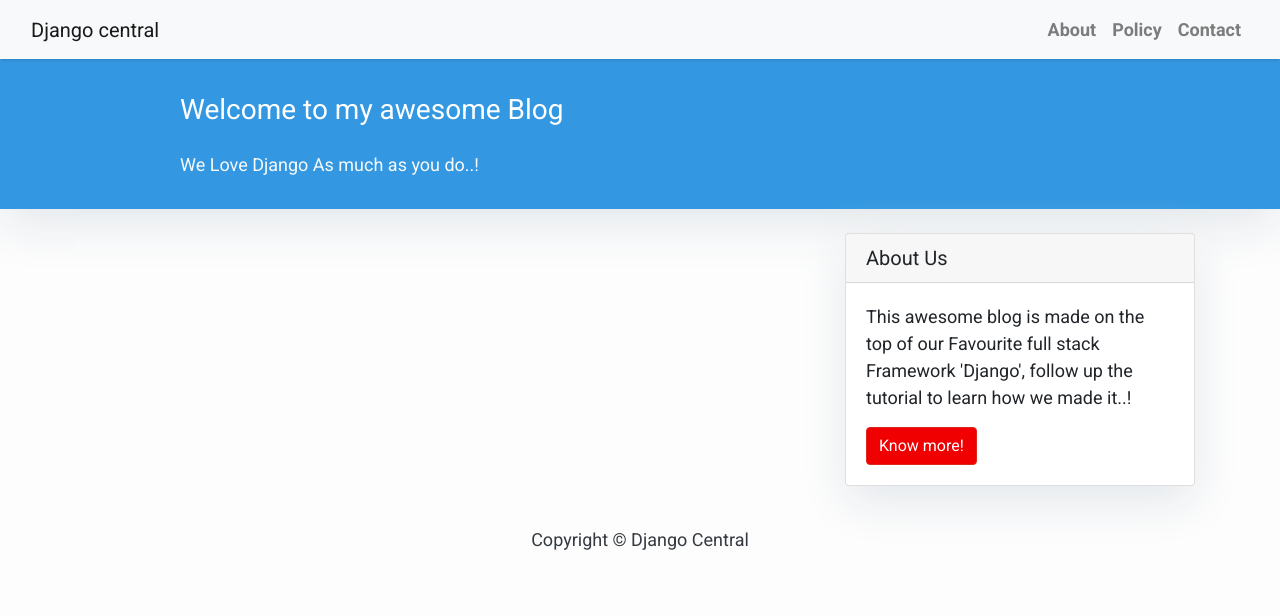
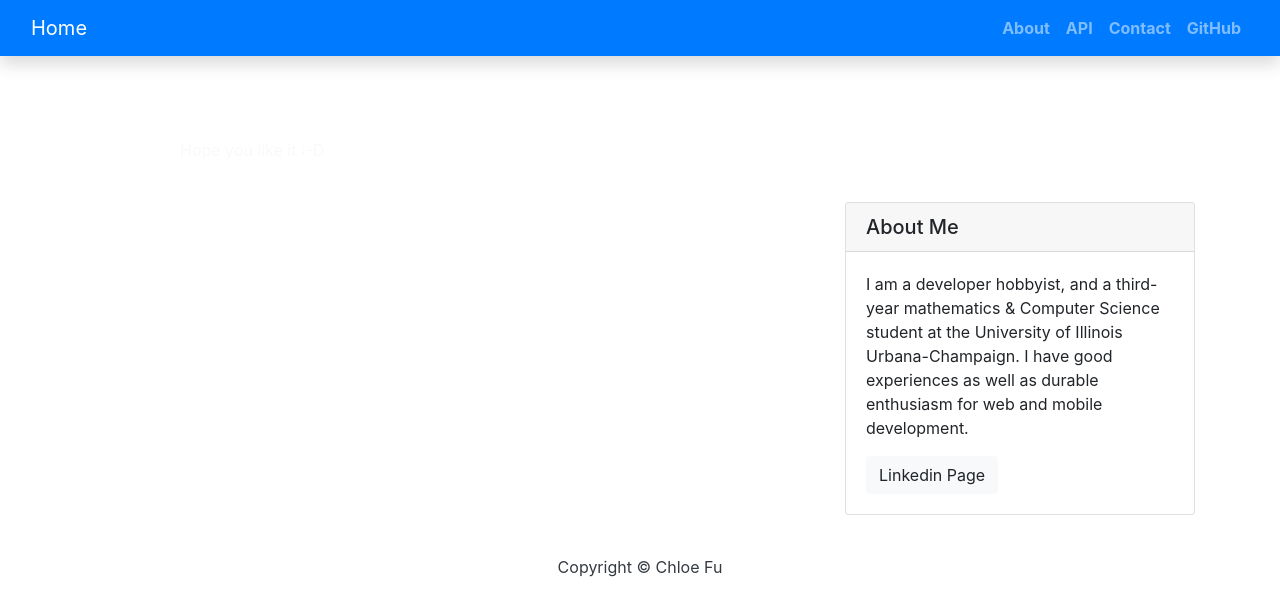
Before and after one commit to Chenlei-Fu/Django-Blog-System, a Django app: template templates/index.html in a window 1280 px wide. Shown: the top 616 px of the page. Run offline with Django 3.2, Linux system fonts and the light colour scheme; the template is opened without the code that fills it, so the values that code supplies are empty; some libraries are stand-ins or nearby versions.

Commit message:
add restful api & contact page

```diff
--- a/mysite/urls.py
+++ b/mysite/urls.py
@@ -15,8 +15,12 @@
 """
 from django.contrib import admin
 from django.urls import path, include
+from rest_framework_simplejwt.views import TokenObtainPairView, TokenRefreshView
+
 
 urlpatterns = [
     path('admin/', admin.site.urls),
     path('', include('blog.urls')),
+    path('api/token/', TokenObtainPairView.as_view()),
+    path('api/token/refresh/', TokenRefreshView.as_view())
 ]
--- a/templates/base.html
+++ b/templates/base.html
@@ -1,57 +1,49 @@
+{% load static %}
+{% load blog_extras %}
+
+
 <!DOCTYPE html>
 <html>
 
     <head>
-        <title>Django Central</title>
-        <link href="https://fonts.googleapis.com/css?family=Roboto:400,700" rel="stylesheet">
-        <meta name="google" content="notranslate" />
+        <title>Blog Symposium</title>
         <meta name="viewport" content="width=device-width, initial-scale=1" />
-        <link rel="stylesheet" href="https://maxcdn.bootstrapcdn.com/bootstrap/4.0.0/css/bootstrap.min.css" integrity="sha384-Gn5384xqQ1aoWXA+058RXPxPg6fy4IWvTNh0E263XmFcJlSAwiGgFAW/dAiS6JXm"
-            crossorigin="anonymous" />
+        <link rel="shortcut icon" type="image/png" href="{% static 'img/favicon.ico' %}"/>
+        <link rel="stylesheet" href="{% static 'css/bootstrap.css' %}">
+        <link rel="stylesheet" href="{% static 'css/base.css' %}">
+        <script src="{% static 'js/jquery-3.5.1.slim.js' %}"></script>
+        <script src="{% static 'js/popper.js' %}"></script>
+        <script src="{% static 'js/bootstrap.js' %}"></script>
     </head>
 
     <body>
-        <style>
-            body {
-            font-family: "Roboto", sans-serif;
-            font-size: 17px;
-            background-color: #fdfdfd;
-        }
-        .shadow {
-            box-shadow: 0 4px 2px -2px rgba(0, 0, 0, 0.1);
-        }
-        .btn-danger {
-            color: #fff;
-            background-color: #f00000;
-            border-color: #dc281e;
-        }
-        .masthead {
-            background: #3398E1;
-            height: auto;
-            padding-bottom: 15px;
-            box-shadow: 0 16px 48px #E3E7EB;
-            padding-top: 10px;
-        }
-    </style>
+
 
         <!-- Navigation -->
-        <nav class="navbar navbar-expand-lg navbar-light bg-light shadow" id="mainNav">
+        <nav class="navbar navbar-expand-lg navbar-dark bg-primary shadow" id="mainNav">
             <div class="container-fluid">
-                <a class="navbar-brand" href="{% url 'home' %}">Django central</a>
+                <a class="navbar-brand" href="{% url 'home' %}">Home</a>
                 <button class="navbar-toggler navbar-toggler-right" type="button" data-toggle="collapse" data-target="#navbarResponsive"
                     aria-controls="navbarResponsive" aria-expanded="false" aria-label="Toggle navigation">
                     <span class="navbar-toggler-icon"></span>
                 </button>
-                <div class="collapse navbar-collapse" id="navbarResponsive">
+                <div class="collapse navbar-collapse " id="navbarResponsive">
                     <ul class="navbar-nav ml-auto">
                         <li class="nav-item text-black">
+                        {% if last_post %}
+                            <a class="nav-link text-black font-weight-bold" href="{% url 'post_detail' last_post.slug  %}">About</a>
+                        {% else %}
                             <a class="nav-link text-black font-weight-bold" href="#">About</a>
+                        {% endif %}
                         </li>
                         <li class="nav-item text-black">
-                            <a class="nav-link text-black font-weight-bold" href="#">Policy</a>
+                            <a class="nav-link text-black font-weight-bold" href="{% url 'api-root' %}">API</a>
                         </li>
                         <li class="nav-item text-black">
-                            <a class="nav-link text-black font-weight-bold" href="#">Contact</a>
+                            <a class="nav-link text-black font-weight-bold" href="{% url 'contact' %}">Contact</a>
+                        </li>
+                        <li class="nav-item text-black">
+                            <a class="nav-link text-black font-weight-bold" href="https://github.com/Chenlei-Fu">GitHub</a>
                         </li>
                     </ul>
                 </div>
@@ -62,7 +54,7 @@
         {% endblock content %}
         <!-- Footer -->
         <footer class="py-3 bg-grey">
-            <p class="m-0 text-dark text-center ">Copyright &copy; Django Central</p>
+            <p class="m-0 text-dark text-center ">Copyright &copy; Chloe Fu</p>
         </footer>
     </body>
 </html>
--- a/templates/index.html
+++ b/templates/index.html
@@ -1,20 +1,5 @@
 {% extends "base.html" %}
 {% block content %}
-<style>
-    body {
-        font-family: "Roboto", sans-serif;
-        font-size: 18px;
-        background-color: #fdfdfd;
-    }
-
-    .head_text {
-        color: white;
-    }
-
-    .card {
-        box-shadow: 0 16px 48px #E3E7EB;
-    }
-</style>
 
 <header class="masthead">
     <div class="overlay"></div>
@@ -22,8 +7,8 @@
         <div class="row">
             <div class=" col-md-8 col-md-10 mx-auto">
                 <div class="site-heading">
-                    <h3 class=" site-heading my-4 mt-3 text-white"> Welcome to my awesome Blog </h3>
-                    <p class="text-light">We Love Django As much as you do..! &nbsp
+                    <h3 class=" site-heading my-4 mt-3 text-white">My Django Blog</h3>
+                    <p class="text-light">Hope you like it :-D
                     </p>
                 </div>
             </div>
@@ -39,13 +24,15 @@
                 <div class="card-body">
                     <h2 class="card-title">{{ post.title }}</h2>
                     <p class="card-text text-muted h6">{{ post.author }} | {{ post.created_on}} </p>
-                    <p class="card-text">{{post.content|slice:":200" }}</p>
-                    <a href="{% url 'post_detail' post.slug  %}" class="btn btn-primary">Read More &rarr;</a>
+                    <p class="card-text">{{post.content|truncatechars:280 }}</p>
+                    <a href="{% url 'post_detail' post.slug  %}" class="btn btn-light">Read More &rarr;</a>
                 </div>
             </div>
             {% endfor %}
         </div>
-        {% block sidebar %} {% include 'sidebar.html' %} {% endblock sidebar %}
+        {% block sidebar %}
+        {% include 'sidebar.html' %}
+        {% endblock sidebar %}
     </div>
 </div>
 {% if is_paginated %}
--- a/templates/sidebar.html
+++ b/templates/sidebar.html
@@ -1,22 +1,17 @@
 {% block sidebar %}
-
-<style>
-        .card{
-            box-shadow: 0 16px 48px #E3E7EB;
-        }
-
-</style>
 
 <!-- Sidebar Widgets Column -->
 <div class="col-md-4 float-right ">
-<div class="card my-4">
-        <h5 class="card-header">About Us</h5>
-    <div class="card-body">
-        <p class="card-text"> This awesome blog is made on the top of our Favourite full stack Framework 'Django', follow up the tutorial to learn how we made it..!</p>
-        <a href="https://djangocentral.com/building-a-blog-application-with-django"
-           class="btn btn-danger">Know more!</a>
+    <div class="card my-4">
+            <h5 class="card-header">About Me</h5>
+        <div class="card-body">
+            <p class="card-text">I am a developer hobbyist, and a third-year mathematics & Computer Science student at the University of Illinois Urbana-Champaign. I have good experiences as well as durable enthusiasm for web and mobile development.
+            </p>
+            <a href="https://www.linkedin.com/in/chenlei-chloe-fu-408638198/"
+            class="btn btn-light">Linkedin Page</a>
+        </div>
     </div>
-</div>
+
 </div>
 
 {% endblock sidebar %}
```
Also changed, not shown: blog/urls.py (+12 -2 lines), blog/views.py (+33 -10 lines), mysite/settings.py (+13 -10 lines), templates/post_detail.html (+15 -6 lines).
